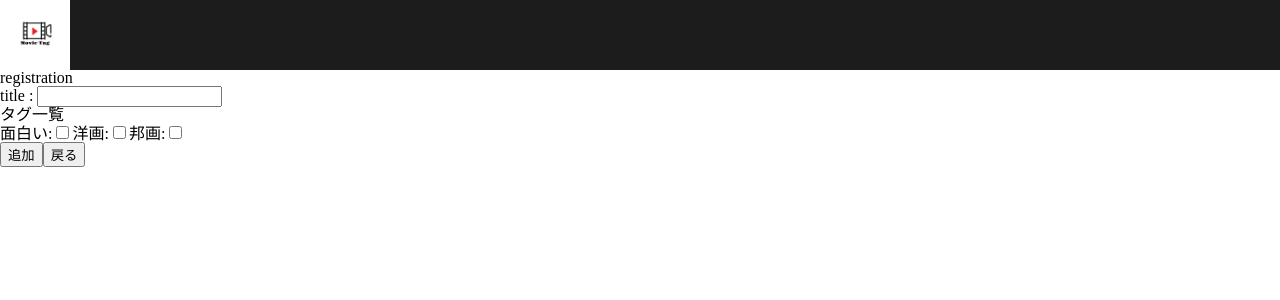
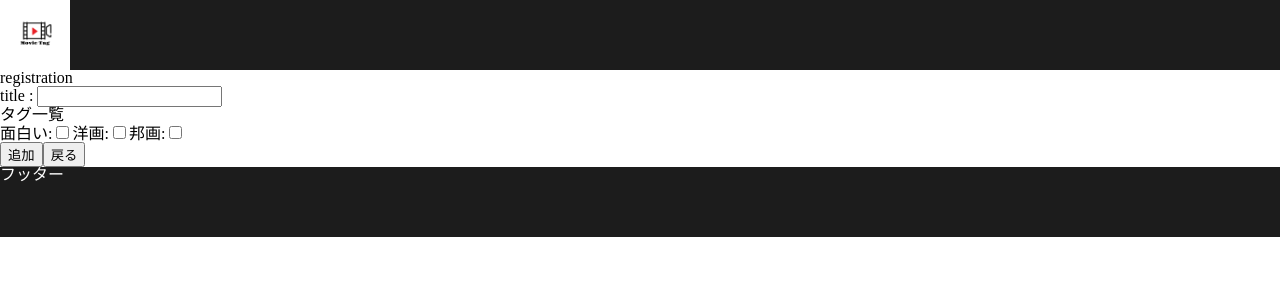
Before and after one commit to ryosuke-kamiya/tag-movie, a React (Create React App) app: page /registration in a window 1280 px wide. Shown: the top 300 px of the page. Built offline with nearby package versions, Linux system fonts and the light colour scheme.

Commit message:
ヘッダーフッター

```diff
--- /dev/null
+++ b/src/_parts/Footer/_style.scss
@@ -0,0 +1,5 @@
+footer{
+    background-color: #1C1C1C;
+    height: 70px;
+    color: white;
+}
--- /dev/null
+++ b/src/_parts/Footer/index.js
@@ -0,0 +1,13 @@
+import React from 'react';
+// import styles from '../../styles/index.scss';
+
+const Footer =()=> {
+
+  return(
+    <footer>
+      フッター
+    </footer>
+  )
+}
+
+export { Footer };
--- a/src/_parts/_style.scss
+++ b/src/_parts/_style.scss
@@ -1,2 +1,3 @@
 @import './tagList/_style';
 @import './Header/_style';
+@import './Footer/_style';
--- a/src/page/Registration/index.js
+++ b/src/page/Registration/index.js
@@ -6,6 +6,7 @@ import { useRouter } from '../../hooks/useRouter'
 
 import { checkTag } from '../../_parts/tagList/index';
 import { Header } from '../../_parts/Header/index';
+import { Footer } from '../../_parts/Footer/index';
 
 // var firebaseConfig = {
 //   apiKey: "AIzaSyDrd_B1MlnDKCfRUFWqh0pJVlyBtsxbmKM",
@@ -90,6 +91,7 @@ function Registration() {
       </div>
       <button onClick={handleClickAddButton}>追加</button>
       <button onClick={handleBack}>戻る</button>
+      <Footer/>
     </div>
   );
 }
--- a/src/page/Top/index.js
+++ b/src/page/Top/index.js
@@ -7,6 +7,7 @@ import { Link } from 'react-router-dom';
 
 import { checkTag } from '../../_parts/tagList/index';
 import { Header } from '../../_parts/Header/index';
+import { Footer } from '../../_parts/Footer/index';
 
 var firebaseConfig = {
   apiKey: "AIzaSyDrd_B1MlnDKCfRUFWqh0pJVlyBtsxbmKM",
@@ -67,6 +68,8 @@ function Top() {
       }
     }
 
+
+
     if(check === 0) return;
 
     // collection取得
@@ -87,6 +90,7 @@ function Top() {
 
     setMovies(_movies);
   };
+
 
   const resetSearchButton = () => {
     const db = firebase.firestore();
@@ -216,6 +220,7 @@ function Top() {
       <ul>
         {userListItems}
       </ul>
+      <Footer/>
     </div>
   );
 }
```
